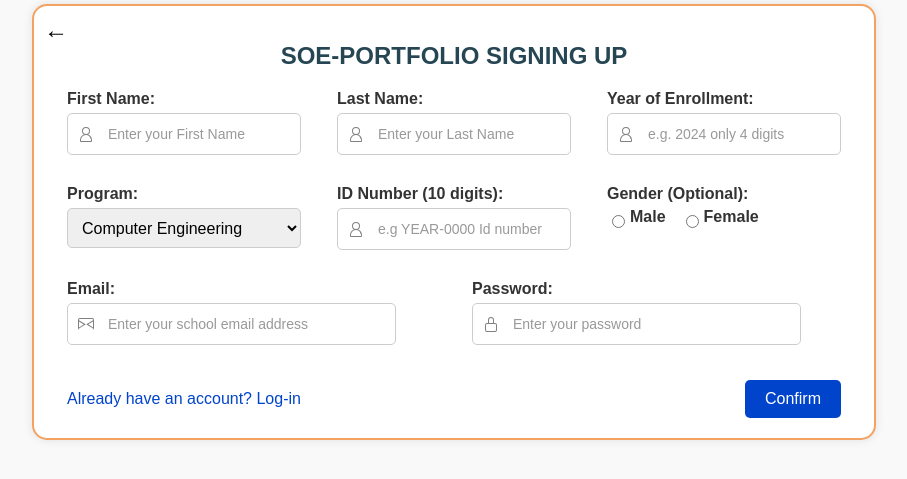
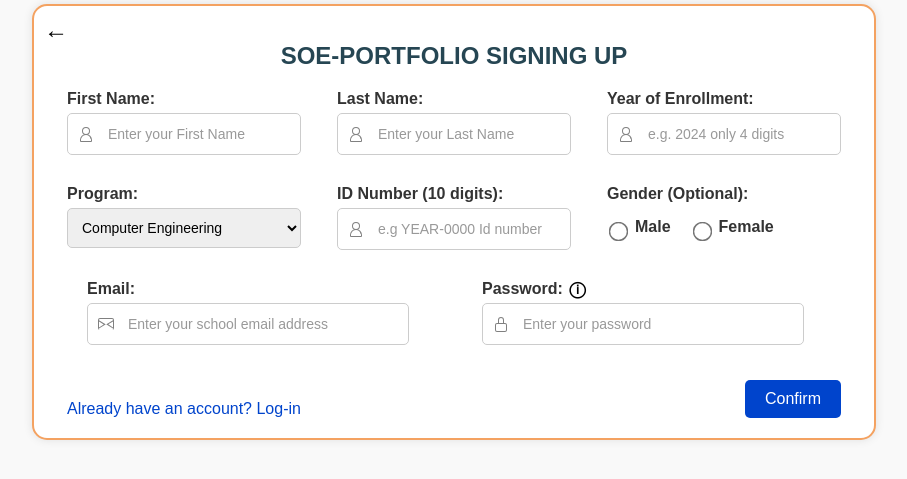
Before and after one commit to ReiRei1905/SOE-portfolio, a PHP site: page /student_signup_page.html in a window 1280 px wide. Shown: the part 178-657 px from the top of the page, without its empty margins (186-1093 px from the left). Run offline with PHP 8.4, Linux system fonts and the light colour scheme.

Commit message:
Fixed and Finished
Fixed Link not showing effect for role page and student sign up page

finished front-end for student sign up page

```diff
--- a/user_info/student_signup_page.html
+++ b/user_info/student_signup_page.html
@@ -29,9 +29,9 @@
                 <div class="form-group">
                     <label for="program">Program:</label>
                     <select id="program">
-                        <option>Computer Engineering </option>
-                        <option>Civil Engineering </option>
-                        <option>Electronics Engineering </option>
+                        <option>Computer Engineering</option>
+                        <option>Civil Engineering</option>
+                        <option>Electronics Engineering</option>
                     </select>
                 </div>
                 <div class="form-group">
@@ -49,12 +49,12 @@
                 </div>
             </div>
             <div class="form-row">
-                <div class="form-group">
+                <div class="form-group" id="email-form-group">
                     <label for="email">Email:</label>
                     <input type="email" id="email" placeholder="Enter your school email address">
                 </div>
                 <div class="form-group">
-                    <label for="password">Password:</label>
+                    <label for="password">Password: <span class="info-icon" title="Password Checking Policy:&#10;- Minimum of 12 characters&#10;Contains:&#10;- 1 Uppercase, Lowercase, Number, Special character, and EXCEPT exclamation point.">&#9432;</span></label></label>
                     <input type="password" id="password" placeholder="Enter your password">
                 </div>
             </div>
--- a/user_info/style_student_signup_page.css
+++ b/user_info/style_student_signup_page.css
@@ -77,34 +77,46 @@ select {
     padding: 10px;
     border: 1px solid #ccc;
     border-radius: 5px;
-    font-size: 16px;
+    font-size: 14px;
     height: 20px; /* Adjust the height of the input fields and select elements */
 }
 
 .radio-group {
     display: flex;
     align-items: center;
+    margin-top: 10px;
+
 }
 
 .radio-group input[type="radio"] {
-    margin-right: 5px;
+    margin-right: 10px;
+    transform: scale(1.5);
 }
 
 .radio-group label {
-    margin-right: 15px;
+    margin-right: 20px;
 }
 
-.form-footer {
+.form-footer a{
     display: flex;
     justify-content: space-between;
     align-items: center;
     margin-top: 20px;
     width: 100%;
+    text-decoration: none;
+    color: #0044cc;
 }
 
-.login-link {
-    color: #0044cc;
-    text-decoration: none;
+.form-footer {
+    display: flex;
+    justify-content: center; /* Center the contents horizontally */
+    align-items: center;
+    margin-top: 20px;
+    width: 100%;
+}
+
+.form-footer a:hover {
+    text-decoration: underline;
 }
 
 .confirm-button {
@@ -157,3 +169,18 @@ select {
     width: 90%;
     height: 40px;
 }
+
+/* Adjust the position of the email form group */
+#email-form-group {
+    margin-left: 20px; /* Adjust the left margin to move the email form group to the right */
+}
+
+/* Style for the info icon */
+.info-icon {
+    font-size: 16px;
+    cursor: pointer;
+    margin-left: 2px;
+    color: black;
+    position: relative;
+
+}
```
Also changed, not shown: user_info/style_role_page.css (+13 -0 lines).
